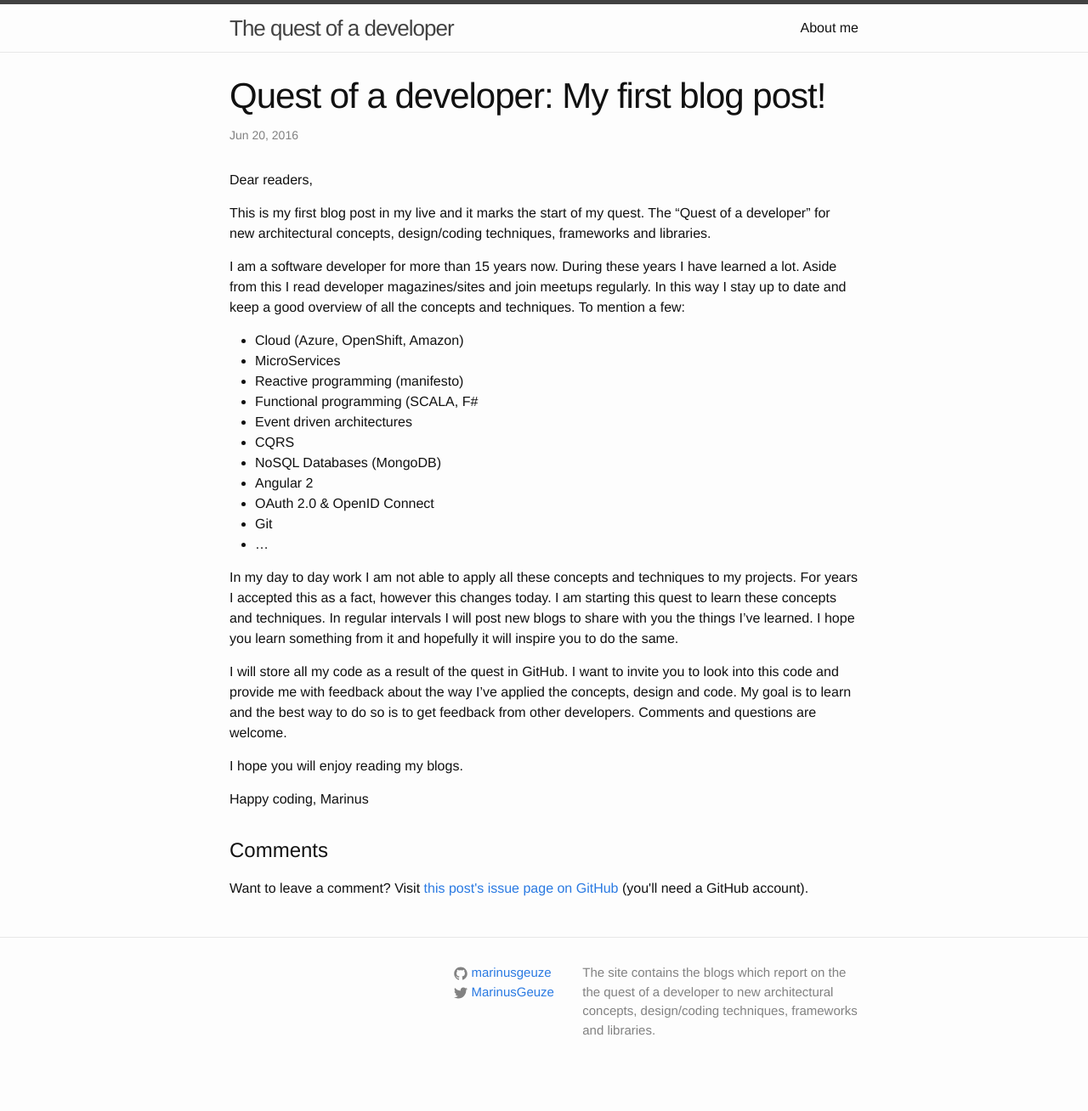
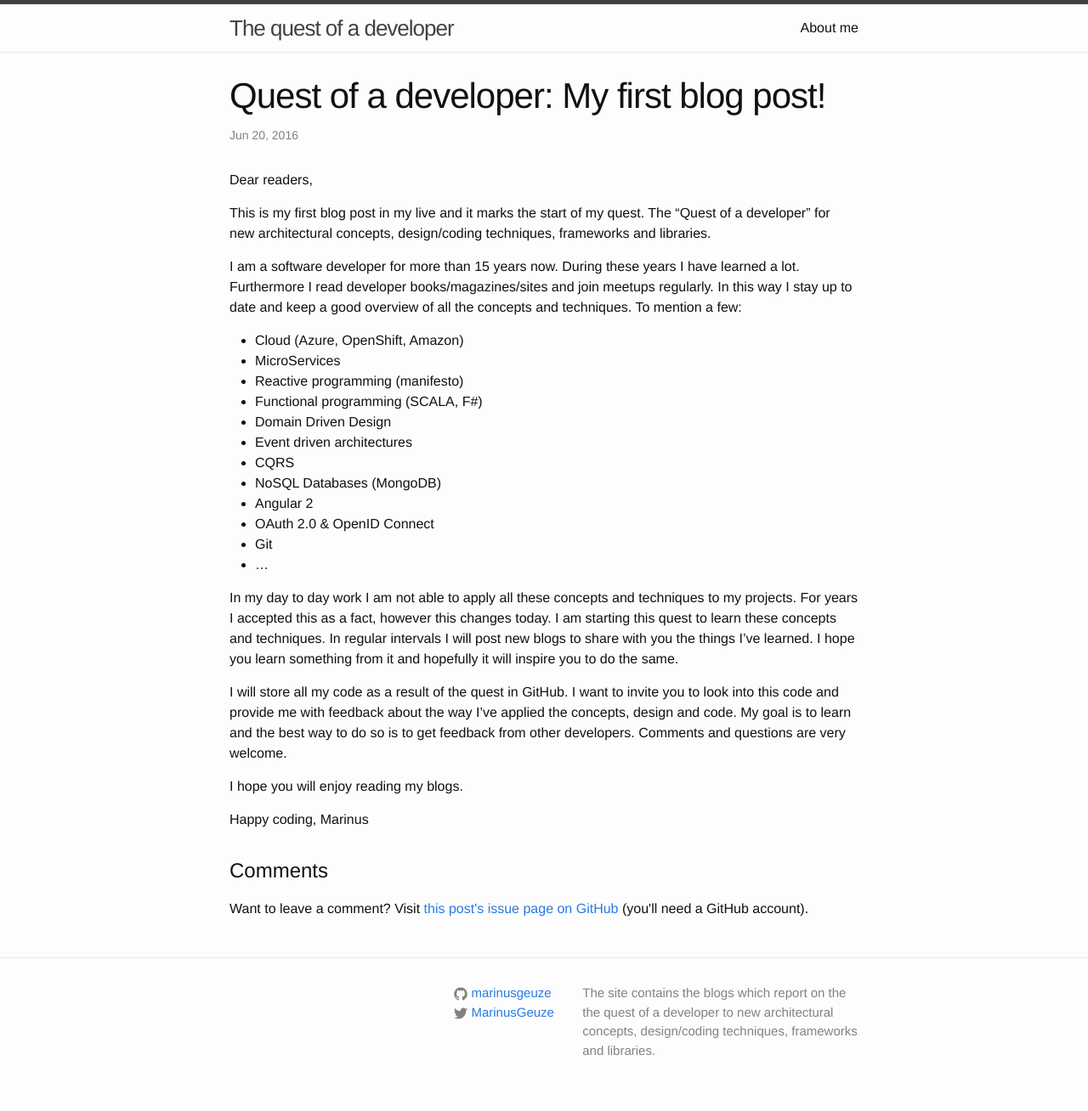
Before and after one commit to marinusgeuze/developerquest, a Jekyll site: the page built from _posts/2016-06-20-blog1.markdown, in a window 1280 px wide. Shown: the whole page at 85% size. Built offline with Jekyll 4.4.1, drawn with Linux system fonts in a browser that asks for light colours; before the commit the page ends 1284 px from its top, so only the background shows below that.

Commit message:
Blogpost 1 corrections

```diff
--- a/_posts/2016-06-20-blog1.markdown
+++ b/_posts/2016-06-20-blog1.markdown
@@ -10,12 +10,13 @@ Dear readers,
 
 This is my first blog post in my live and it marks the start of my quest. The “Quest of a developer” for new architectural concepts, design/coding techniques, frameworks and libraries.
 
-I am a software developer for more than 15 years now. During these years I have learned a lot. Aside from this I read developer magazines/sites and join meetups regularly. In this way I stay up to date and keep a good overview of all the concepts and techniques. To mention a few:
+I am a software developer for more than 15 years now. During these years I have learned a lot. Furthermore I read developer books/magazines/sites and join meetups regularly. In this way I stay up to date and keep a good overview of all the concepts and techniques. To mention a few:
 
 * Cloud (Azure, OpenShift, Amazon)
 * MicroServices
 * Reactive programming (manifesto)
-* Functional programming (SCALA, F#
+* Functional programming (SCALA, F#)
+* Domain Driven Design
 * Event driven architectures
 * CQRS
 * NoSQL Databases (MongoDB)
@@ -26,7 +27,7 @@ I am a software developer for more than 15 years now. During these years I have
 
 In my day to day work I am not able to apply all these concepts and techniques to my projects. For years I accepted this as a fact, however this changes today. I am starting this quest to learn these concepts and techniques. In regular intervals I will post new blogs to share with you the things I've learned. I hope you learn something from it and hopefully it will inspire you to do the same.
 
-I will store all my code as a result of the quest in GitHub. I want to invite you to look into this code and provide me with feedback about the way I've applied the concepts, design and code. My goal is to learn and the best way to do so is to get feedback from other developers. Comments and questions are welcome.
+I will store all my code as a result of the quest in GitHub. I want to invite you to look into this code and provide me with feedback about the way I've applied the concepts, design and code. My goal is to learn and the best way to do so is to get feedback from other developers. Comments and questions are very welcome.
 
 I hope you will enjoy reading my blogs.
 
```
